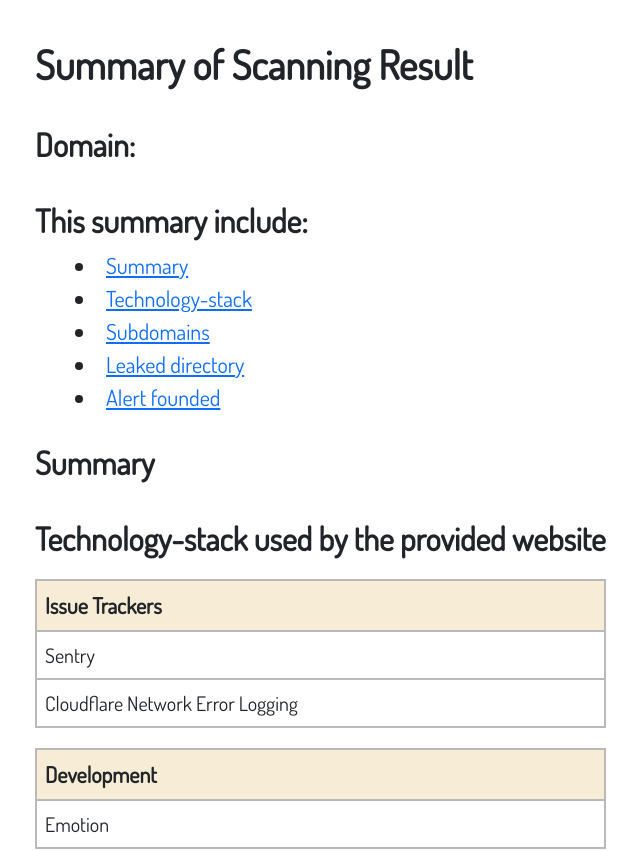
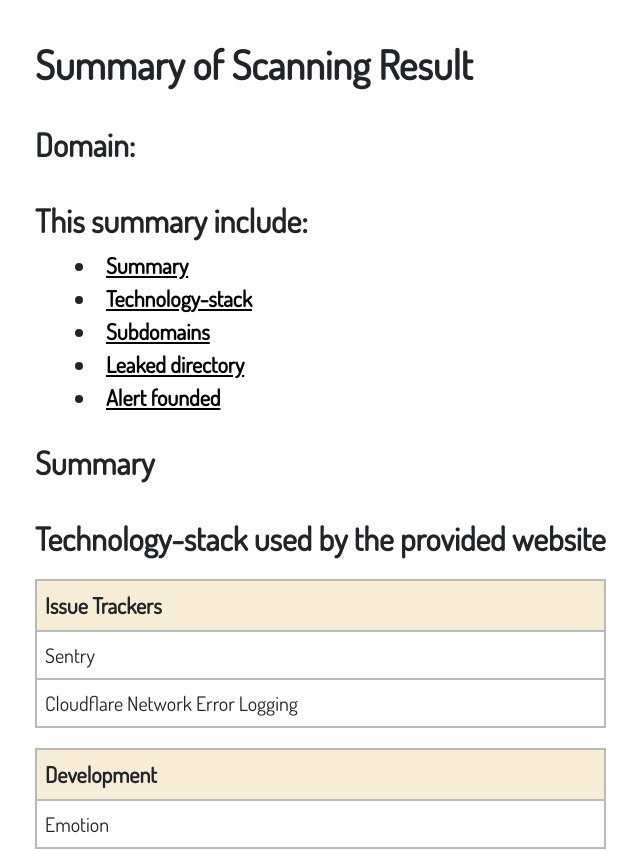
Before and after one commit to sirasbook/mr-robot-frontend, a React (Create React App) app: page /report in a window 1280 px wide. Shown: the top 851 px of the page, without its empty margins (65-705 px from the left). Built offline with nearby package versions, Linux system fonts and the light colour scheme.

Commit message:
change link color

```diff
--- a/src/reports/report.scss
+++ b/src/reports/report.scss
@@ -21,4 +21,13 @@
         padding-left: 140px;
         font-size: 22px;
     }
+
+    a {
+        font-size: 22px;
+        font-weight: 600;
+        color: black;
+        &:hover {
+            color: #ae8b63;
+        }
+    }
 }
```
